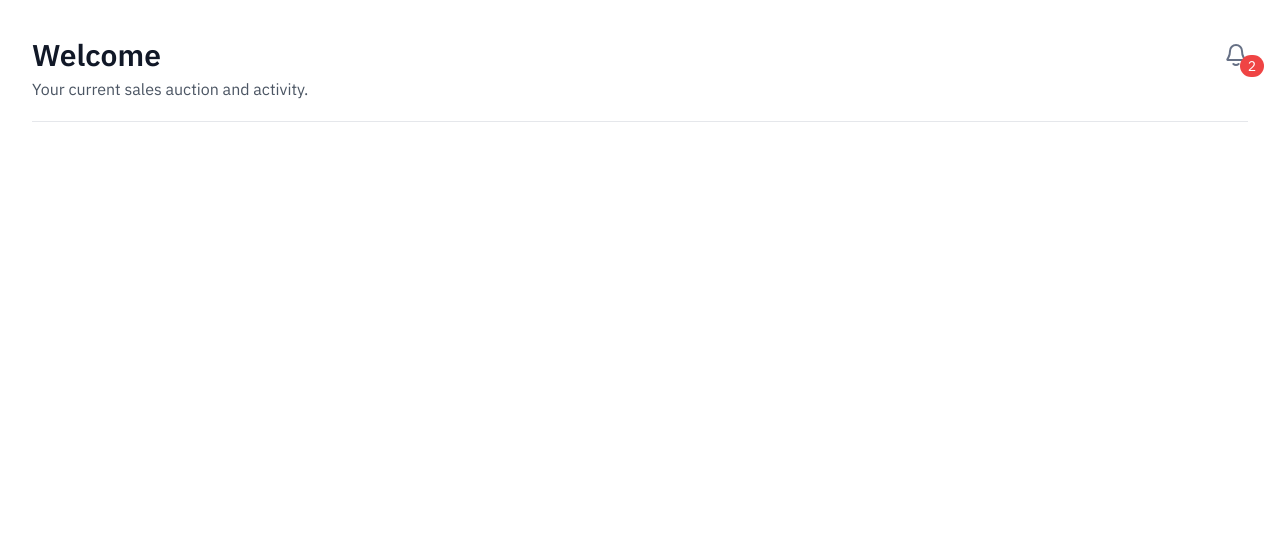
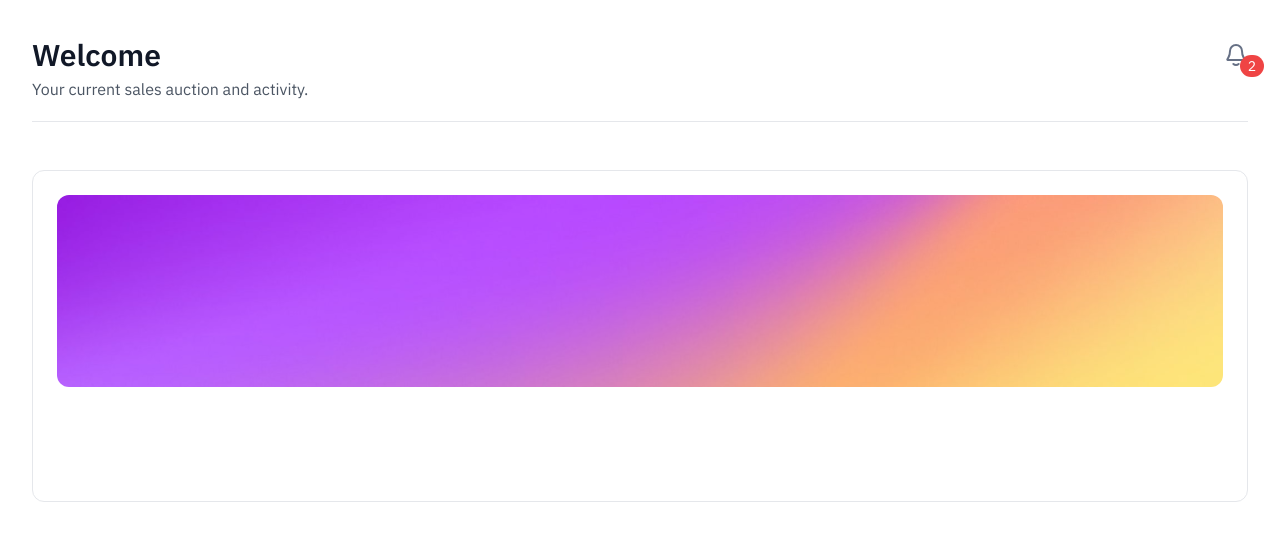
Before and after one commit to benjaminbills/auction-app, a React (Create React App) app: page / in a window 1280 px wide. Shown: the top 540 px of the page. Built offline with nearby package versions, Linux system fonts and the light colour scheme.

Commit message:
add hero section

```diff
--- /dev/null
+++ b/src/components/Hero.jsx
@@ -0,0 +1,13 @@
+import React from 'react';
+
+const Hero = () => {
+  return (
+    <div className='bg-white w-full h-[332px] rounded-xl mt-[48px] border border-gray-200'>
+      <div className='p-[24px]'>
+        <div className='bg-[url("../public/images/image.svg")] h-[192px] bg-cover bg-no-repeat rounded-xl'></div>
+      </div>
+    </div>
+  );
+};
+
+export default Hero;
--- a/src/pages/Home.jsx
+++ b/src/pages/Home.jsx
@@ -1,11 +1,13 @@
 import React from 'react';
 import Header from '../components/Header';
+import Hero from '../components/Hero';
 
 const Home = () => {
   return (
     <div>
       <Header />
       <hr className='mt-[20px]' />
+      <Hero />
     </div>
   );
 };
```
